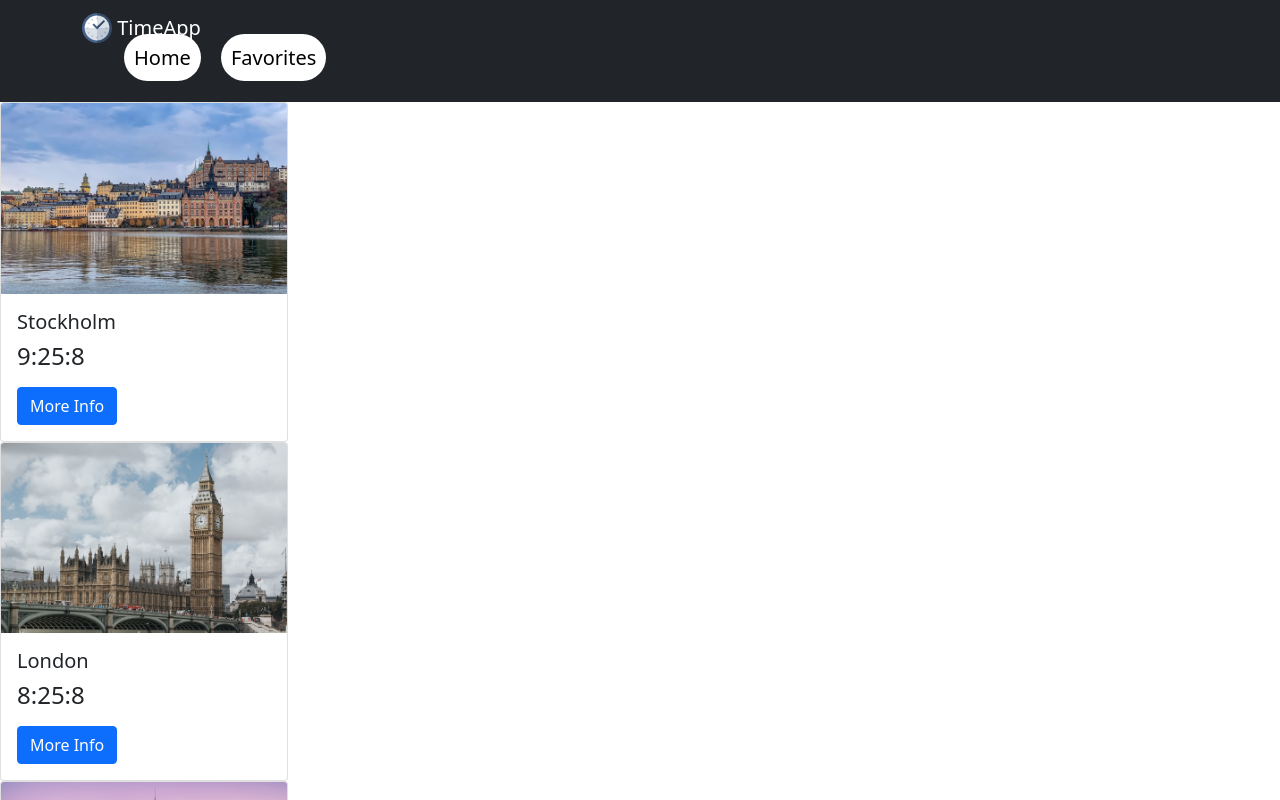
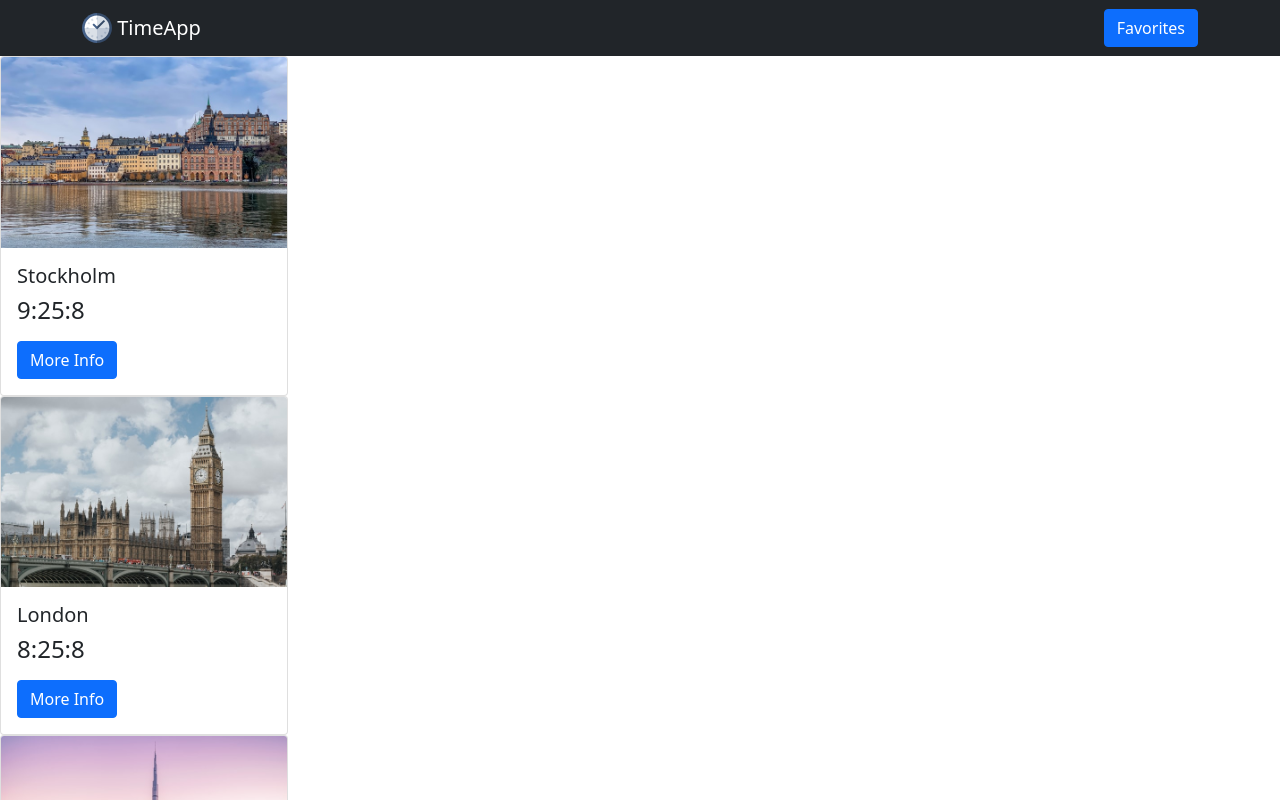
Before and after one commit to argjend551/TimeApp, a React (Vite) app: page / in a window 1280 px wide. Shown: the top 800 px of the page. Built offline with nearby package versions, Linux system fonts and the light colour scheme.

Commit message:
Button with route.

```diff
--- a/src/components/Header.jsx
+++ b/src/components/Header.jsx
@@ -20,15 +20,10 @@ export default function Header() {
               className="d-inline-block align-top"
             />{" "}
             TimeApp
-              <ul>
-              <li>
-                <Link to="/">Home</Link>
-              </li>
-              <li>
-                <Link to="/favorites">Favorites</Link>
-              </li>
-            </ul>
+
+
           </Navbar.Brand>
+          <Button href="/favorites">Favorites</Button>
         </Container>
       </Navbar>
     </>
```
